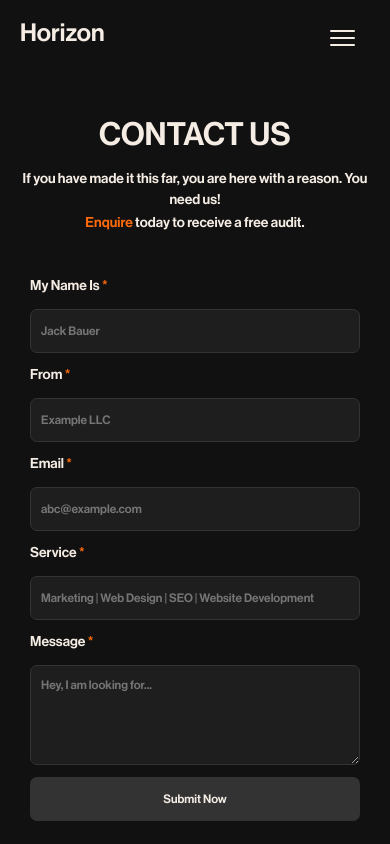
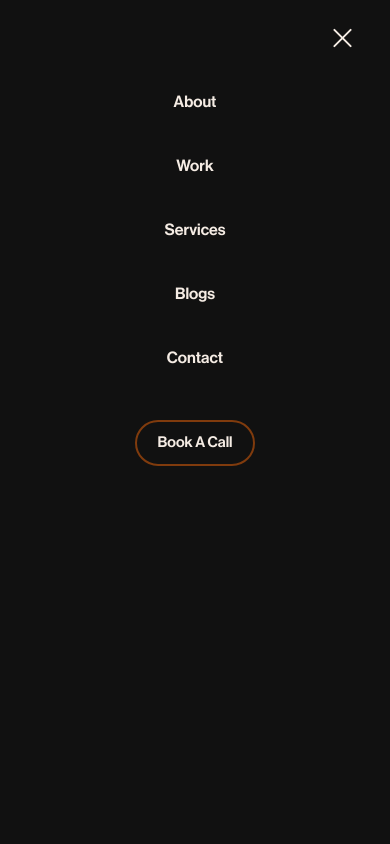
Before and after one commit to TriptiDesigns/Horizon, a website: page contact.html in a window 390 px wide. Both pictures are taken after a click on the element 342 px from the left and 38 px from the top of the page. Shown: the top 844 px of the page. Drawn offline with nearby package versions, Linux system fonts and the light colour scheme.

Commit message:
For my love

```diff
--- a/contact.html
+++ b/contact.html
@@ -196,6 +196,28 @@
             }
         });
     </script>
+    <!-- JavaScript for hamburger menu -->
+    <script>
+        const hamburger = document.querySelector('.hamburger');
+        const mobileMenu = document.querySelector('.mobile-menu');
+        const body = document.querySelector('body');
+
+        hamburger.addEventListener('click', () => {
+            hamburger.classList.toggle('active');
+            mobileMenu.classList.toggle('active');
+            body.style.overflow = mobileMenu.classList.contains('active') ? 'hidden' : 'auto';
+        });
+
+        // Close mobile menu when clicking on a link
+        const mobileLinks = document.querySelectorAll('.mobile-menu a');
+        mobileLinks.forEach(link => {
+            link.addEventListener('click', () => {
+                hamburger.classList.remove('active');
+                mobileMenu.classList.remove('active');
+                body.style.overflow = 'auto';
+            });
+        });
+    </script>
 </body>
 
 </html>
```
Also changed, not shown: about.html (+24 -3 lines), blogs.html (+22 -0 lines), services.html (+33 -22 lines), work.html (+35 -35 lines).
